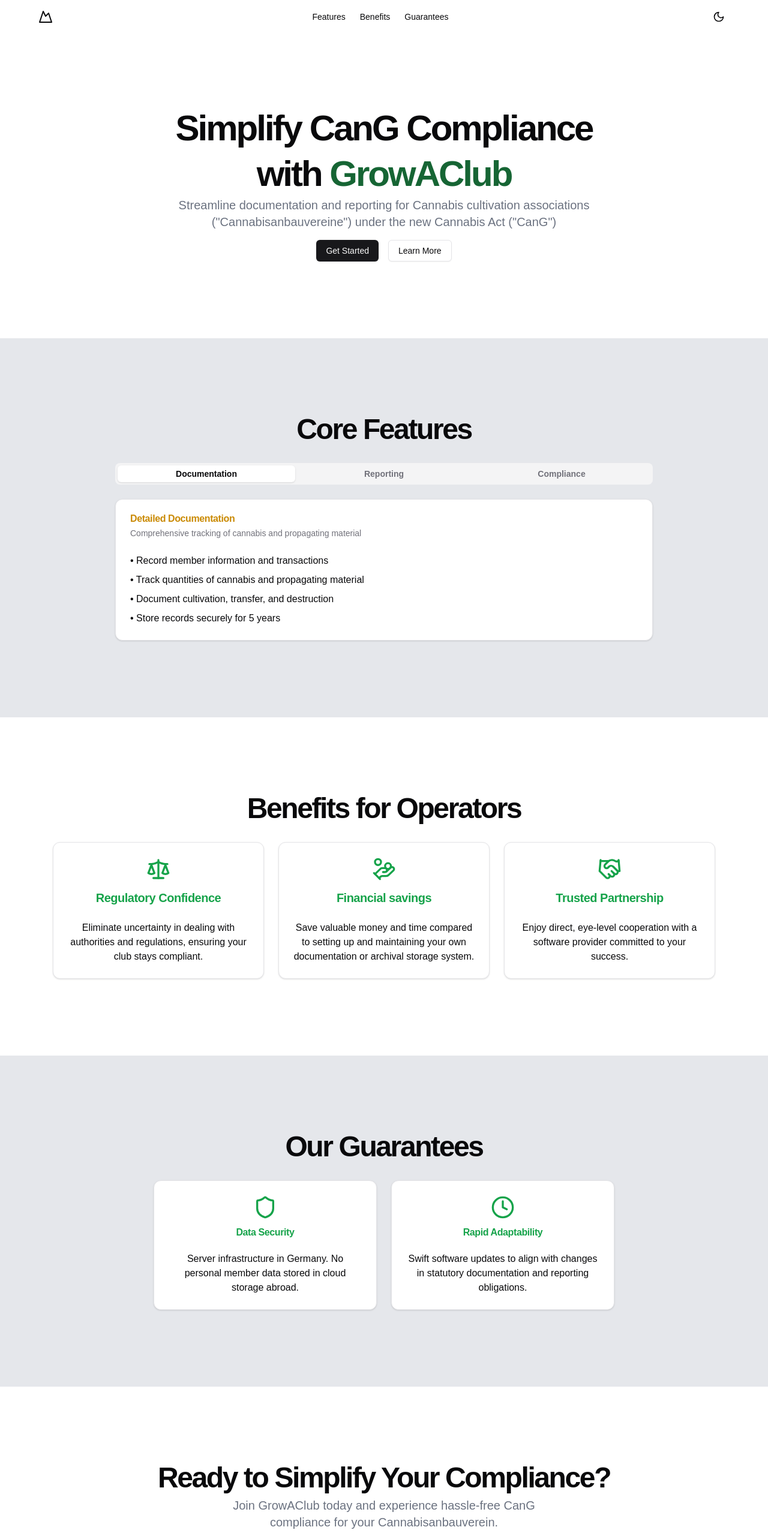
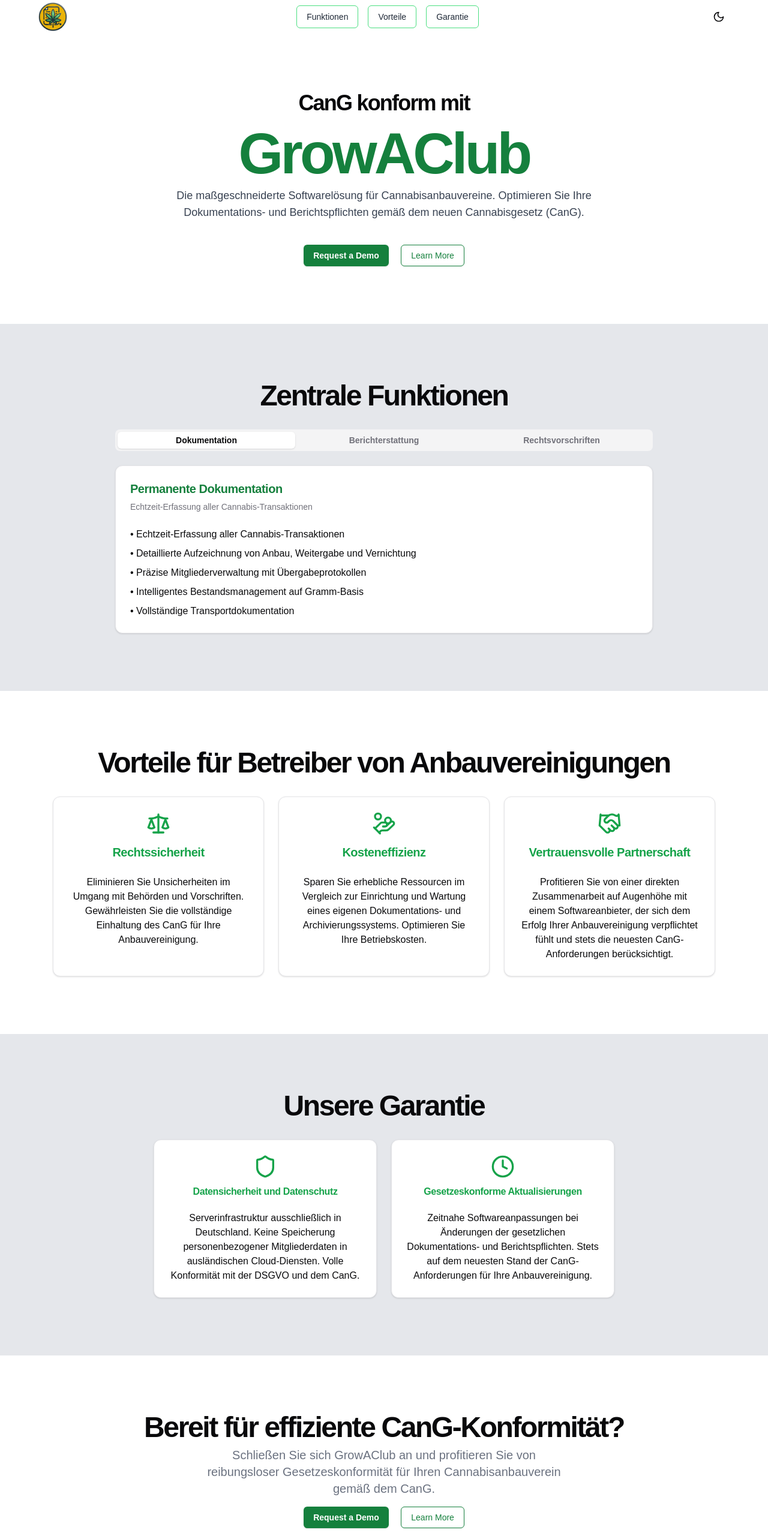
Before and after one commit to henningsieh/GrowAClub-One-Pager, a Next.js app: page / in a window 1280 px wide. Shown: the top 2566 px of the page at 60% size. Built offline with nearby package versions, Linux system fonts and the light colour scheme.

Commit message:
feat: german style with logo

```diff
--- a/app/globals.css
+++ b/app/globals.css
@@ -85,7 +85,3 @@
     @apply rounded-sm bg-green-400/40 transition-colors duration-300 dark:bg-green-800/40;
   }
 }
-
-.text-gold {
-  color: #ca8a04; /* or any specific gold color code */
-}
--- a/app/page.tsx
+++ b/app/page.tsx
@@ -15,12 +15,12 @@
   Shield,
   Clock,
   Handshake,
-  Mountain,
   Moon,
   Sun,
   Scale,
   HandCoins,
 } from "lucide-react";
+import Image from "next/image";
 
 export default function LandingPage() {
   const [darkMode, setDarkMode] = useState(false);
@@ -59,36 +59,36 @@
 
   return (
     <div className="flex min-h-screen flex-col">
+      <div id="top"></div> {/* Add this at the very top of your page */}
       <header
         className={`fixed z-10 flex h-14 w-full items-center justify-center bg-transparent px-4 backdrop-blur-md lg:px-6 ${darkMode ? "bg-gray-800" : "bg-white"}`}
       >
         <div className="flex w-full max-w-6xl items-center justify-between">
-          {" "}
-          {/* Adjusted to justify-between */}
-          <Link className="flex items-center justify-center" href="#">
-            <Mountain className="h-6 w-6" />
+          <Link className="flex items-center justify-center" href="#top">
+            {/* <Mountain className="h-6 w-6" /> */}
+            <Image src="GrowAClub_logo.png" alt="App Logo" className="h-12 w-12" width={48} height={48} />
             <span className="sr-only">GrowAClub</span>
           </Link>
-          <nav className="flex justify-center gap-4 sm:gap-6">
+          <nav className="flex justify-center gap-2 sm:gap-4">
             {" "}
             {/* Center the nav links */}
             <Link
-              className="text-sm font-medium underline-offset-4 hover:underline"
+              className="text-sm font-medium text-gray-800 dark:text-gray-200 border border-green-400 dark:border-yellow-600 hover:bg-gray-100 dark:hover:bg-stone-800 rounded-md px-4 py-2 transition-colors duration-200"
               href="#features"
             >
-              Features
+              Funktionen
             </Link>
             <Link
-              className="text-sm font-medium underline-offset-4 hover:underline"
+              className="text-sm font-medium text-gray-800 dark:text-gray-200 border border-green-400 dark:border-yellow-600 hover:bg-gray-100 dark:hover:bg-stone-800 rounded-md px-4 py-2 transition-colors duration-200"
               href="#benefits"
             >
-              Benefits
+              Vorteile
             </Link>
             <Link
-              className="text-sm font-medium underline-offset-4 hover:underline"
+              className="text-sm font-medium text-gray-800 dark:text-gray-200 border border-green-400 dark:border-yellow-600 hover:bg-gray-100 dark:hover:bg-stone-800 rounded-md px-4 py-2 transition-colors duration-200"
               href="#guarantees"
             >
-              Guarantees
+              Garantie
             </Link>
           </nav>
           <button
@@ -99,47 +99,43 @@
               <Sun className="h-5 w-5" />
             ) : (
               <Moon className="h-5 w-5" />
-            )}{" "}
-            {/* Icon for dark/light mode */}
-            {/* <span className="ml-2">{darkMode ? 'Light Mode' : 'Dark Mode'}</span> */}
+            )}
           </button>
         </div>
       </header>
       <main className="flex-1 pt-14">
-        <section className="w-full py-12 md:py-24 lg:py-32">
+        <section className="w-full py-12 md:py-16 lg:py-24">
           <div className="container mx-auto max-w-6xl px-4 md:px-6">
-            <div className="flex flex-col items-center space-y-4 text-center">
+            <div className="flex flex-col items-center space-y-10 text-center">
               <div className="space-y-2">
-                <h1 className="text-3xl font-bold tracking-tighter sm:text-4xl md:text-5xl lg:text-6xl">
-                  Simplify CanG Compliance
-                  <br />
+                <h1 className="font-bold tracking-tighter text-xl sm:text-2xl md:text-3xl lg:text-4xl">
+                  CanG konform mit
                 </h1>
-                <h1 className="pt-2 text-3xl font-bold tracking-tighter sm:text-4xl md:text-5xl lg:text-6xl">
-                  with{" "}
-                  <span className="text-green-800 dark:text-yellow-500">
+
+                <h2 className="pt-2 font-bold tracking-tighter text-5xl sm:text-6xl md:text-7xl lg:text-8xl">
+                  <span className="text-green-700 dark:text-yellow-500">
                     GrowAClub
                   </span>
-                </h1>
-                <p className="mx-auto max-w-[700px] text-gray-500 dark:text-gray-400 md:text-xl">
-                  Streamline documentation and reporting for Cannabis
-                  cultivation associations (&quot;Cannabisanbauvereine&quot;)
-                  under the new Cannabis Act (&quot;CanG&quot;)
+                </h2>
+
+                <p className="mx-auto max-w-[700px] text-gray-700 dark:text-gray-300 md:text-lg">
+                  Die maßgeschneiderte Softwarelösung für Cannabisanbauvereine. Optimieren Sie Ihre Dokumentations- und Berichtspflichten gemäß dem neuen Cannabisgesetz (CanG).
                 </p>
               </div>
               <div className="space-x-4">
-                <Button>Get Started</Button>
-                <Button variant="outline">Learn More</Button>
+                <Button className="font-bold bg-green-700 dark:bg-yellow-600 text-white hover:bg-green-800 dark:hover:bg-yellow-500">Request a Demo</Button> {/* Added hover effect */}
+                <Button variant="outline" className="border-green-700 dark:border-yellow-500 text-green-700 dark:text-yellow-500 hover:bg-green-100 dark:hover:bg-stone-800">Learn More</Button> {/* Added hover effect */}
               </div>
             </div>
           </div>
         </section>
         <section
-          className="w-full bg-gray-200 py-12 dark:bg-zinc-950 md:py-24 lg:py-32"
+          className="w-full py-12 md:py-16 lg:py-24 bg-gray-200 dark:bg-stone-950 "
           id="features"
         >
           <div className="container mx-auto max-w-6xl px-4 md:px-6">
             <h2 className="mb-8 text-center text-3xl font-bold tracking-tighter sm:text-5xl">
-              Core Features
+              Zentrale Funktionen
             </h2>
             <Tabs defaultValue="documentation" className="w-full">
               <div className="mx-auto max-w-4xl">
@@ -148,175 +144,174 @@
                     value="documentation"
                     className="w-full font-bold"
                   >
-                    Documentation
+                    Dokumentation
                   </TabsTrigger>
                   <TabsTrigger value="reporting" className="w-full font-bold">
-                    Reporting
+                    Berichterstattung
                   </TabsTrigger>
                   <TabsTrigger value="compliance" className="w-full font-bold">
-                    Compliance
+                    Rechtsvorschriften
                   </TabsTrigger>
                 </TabsList>
               </div>
               <div className="mx-auto mt-6 max-w-4xl">
                 <TabsContent value="documentation">
-                  <Card className="bg-white dark:bg-zinc-900">
+                  <Card className="bg-white dark:bg-stone-900">
                     <CardHeader>
-                      <CardTitle className="text-gold">
-                        Detailed Documentation
+                      <CardTitle className="text-xl text-green-700 dark:text-yellow-500">
+                        Permanente Dokumentation
                       </CardTitle>
                       <CardDescription>
-                        Comprehensive tracking of cannabis and propagating
-                        material
+                        Echtzeit-Erfassung aller Cannabis-Transaktionen
                       </CardDescription>
                     </CardHeader>
                     <CardContent className="space-y-2">
-                      <p>• Record member information and transactions</p>
-                      <p>
-                        • Track quantities of cannabis and propagating material
-                      </p>
-                      <p>• Document cultivation, transfer, and destruction</p>
-                      <p>• Store records securely for 5 years</p>
+                      <p>• Echtzeit-Erfassung aller Cannabis-Transaktionen</p>
+                      <p>• Detaillierte Aufzeichnung von Anbau, Weitergabe und Vernichtung</p>
+                      <p>• Präzise Mitgliederverwaltung mit Übergabeprotokollen</p>
+                      <p>• Intelligentes Bestandsmanagement auf Gramm-Basis</p>
+                      <p>• Vollständige Transportdokumentation</p>
                     </CardContent>
+
                   </Card>
                 </TabsContent>
                 <TabsContent value="reporting">
-                  <Card className="bg-white dark:bg-zinc-900">
+                  <Card className="bg-white dark:bg-stone-900">
                     <CardHeader>
-                      <CardTitle>Automated Reporting</CardTitle>
+                      <CardTitle className="text-xl text-green-700 dark:text-yellow-500">
+                        Jährliche Berichterstattung
+                      </CardTitle>
                       <CardDescription>
-                        Effortless generation and submission of required reports
+                        Automatische Generierung des Jahresberichts bis 31. Januar
                       </CardDescription>
                     </CardHeader>
                     <CardContent className="space-y-2">
-                      <p>• Manual trigger for on-demand reports</p>
-                      <p>• Automatic annual submission by January 31st</p>
-                      <p>
-                        • Detailed breakdowns by cannabis variety, THC, and CBD
-                        content
-                      </p>
-                      <p>• Anonymized electronic transmission to authorities</p>
+                      <p>• Automatische Generierung des Jahresberichts bis 31. Januar</p>
+                      <p>• Sortenspezifische Aufschlüsselung aller Cannabis-Mengen</p>
+                      <p>• Berechnung durchschnittlicher THC- und CBD-Gehalte</p>
+                      <p>• Übersichtliche Darstellung von Anbau, Weitergabe und Vernichtung</p>
+                      <p>• Präzise Bestandserfassung zum Jahresende</p>
                     </CardContent>
+
                   </Card>
                 </TabsContent>
                 <TabsContent value="compliance">
-                  <Card className="bg-white dark:bg-zinc-900">
+                  <Card className="bg-white dark:bg-stone-900">
                     <CardHeader>
-                      <CardTitle>Compliance Assurance</CardTitle>
+                      <CardTitle className="text-xl text-green-700 dark:text-yellow-500">
+                        Gesetzeskonformität & Datensicherheit
+                      </CardTitle>
                       <CardDescription>
-                        Stay aligned with CanG regulations effortlessly
+                        Datenschutzkonforme Speicherung aller sensiblen Informationen
                       </CardDescription>
                     </CardHeader>
                     <CardContent className="space-y-2">
-                      <p>
-                        • Built-in forms and processes aligned with Section 26
-                      </p>
-                      <p>• Real-time updates to reflect regulatory changes</p>
-                      <p>• Guidance on proper documentation practices</p>
-                      <p>• Alerts for upcoming reporting deadlines</p>
+                      <p>• Datenschutzkonforme Speicherung aller sensiblen Informationen</p>
+                      <p>• Redundante Datensicherung in deutschen Cloud-Rechenzentren</p>
+                      <p>• Automatische 5-Jahres-Archivierung aller relevanten Daten</p>
+                      <p>• Elektronische und fristgerechte Datenübermittlung an Behörden</p>
+                      <p>• Zugriffskontrollen und Benutzerrechtemanagement</p>
                     </CardContent>
+
+
                   </Card>
                 </TabsContent>
               </div>
             </Tabs>
           </div>
         </section>
-        <section className="w-full py-12 md:py-24 lg:py-32" id="benefits">
+        <section className="w-full py-12 md:py-16 lg:py-24" id="benefits">
+
           <div className="container mx-auto max-w-6xl px-4 md:px-6">
             <h2 className="mb-8 text-center text-3xl font-bold tracking-tighter sm:text-5xl">
-              Benefits for Operators
+              Vorteile für Betreiber von Anbauvereinigungen
             </h2>
-            <div className="grid gap-6 lg:grid-cols-3">
-              <Card>
+            <div className="mx-auto grid gap-6 max-w-6xl lg:grid-cols-3">
+              <Card className=" dark:bg-stone-900">
                 <CardHeader>
                   <Scale className="mx-auto mb-2 h-10 w-10 text-green-600 dark:text-yellow-500" />
                   <CardTitle className="text-center text-xl text-green-600 dark:text-yellow-500">
-                    Regulatory Confidence
+                    Rechtssicherheit
                   </CardTitle>
                 </CardHeader>
                 <CardContent className="text-center">
-                  Eliminate uncertainty in dealing with authorities and
-                  regulations, ensuring your club stays compliant.
+                  Eliminieren Sie Unsicherheiten im Umgang mit Behörden und Vorschriften. Gewährleisten Sie die vollständige Einhaltung des CanG für Ihre Anbauvereinigung.
                 </CardContent>
               </Card>
               <Card>
                 <CardHeader>
                   <HandCoins className="mx-auto mb-2 h-10 w-10 text-green-600 dark:text-yellow-500" />
                   <CardTitle className="text-center text-xl text-green-600 dark:text-yellow-500">
-                    Financial savings
+                    Kosteneffizienz
                   </CardTitle>
                 </CardHeader>
                 <CardContent className="text-center">
-                  Save valuable money and time compared to setting up and
-                  maintaining your own documentation or archival storage system.
+                  Sparen Sie erhebliche Ressourcen im Vergleich zur Einrichtung und Wartung eines eigenen Dokumentations- und Archivierungssystems. Optimieren Sie Ihre Betriebskosten.
                 </CardContent>
               </Card>
               <Card>
                 <CardHeader>
                   <Handshake className="mx-auto mb-2 h-10 w-10 text-green-600 dark:text-yellow-500" />
                   <CardTitle className="text-center text-xl text-green-600 dark:text-yellow-500">
-                    Trusted Partnership
+                    Vertrauensvolle Partnerschaft
                   </CardTitle>
                 </CardHeader>
                 <CardContent className="text-center">
-                  Enjoy direct, eye-level cooperation with a software provider
-                  committed to your success.
+                  Profitieren Sie von einer direkten Zusammenarbeit auf Augenhöhe mit einem Softwareanbieter, der sich dem Erfolg Ihrer Anbauvereinigung verpflichtet fühlt und stets die neuesten CanG-Anforderungen berücksichtigt.
                 </CardContent>
               </Card>
             </div>
           </div>
         </section>
         <section
-          className="w-full bg-gray-200 py-12 dark:bg-zinc-950 md:py-24 lg:py-32"
+          className="w-full py-12 md:py-16 lg:py-24 bg-gray-200 dark:bg-stone-950"
           id="guarantees"
         >
           <div className="container mx-auto max-w-6xl px-4 md:px-6">
+
           <h2 className="mb-8 text-center text-3xl font-bold tracking-tighter sm:text-5xl">
-              Our Guarantees
+            Unsere Garantie
           </h2>
           <div className="mx-auto grid max-w-3xl gap-6 lg:grid-cols-2">
             <Card>
               <CardHeader>
                 <Shield className="mx-auto mb-2 h-10 w-10 text-green-600 dark:text-yellow-500" />
                 <CardTitle className="text-center text-green-600 dark:text-yellow-500">
-                    Data Security
+                  Datensicherheit und Datenschutz
                 </CardTitle>
               </CardHeader>
               <CardContent className="text-center">
-                  Server infrastructure in Germany. No personal member data
-                  stored in cloud storage abroad.
+                Serverinfrastruktur ausschließlich in Deutschland. Keine Speicherung personenbezogener Mitgliederdaten in ausländischen Cloud-Diensten. Volle Konformität mit der DSGVO und dem CanG.
               </CardContent>
             </Card>
             <Card>
               <CardHeader>
                 <Clock className="mx-auto mb-2 h-10 w-10 text-green-600 dark:text-yellow-500" />
                 <CardTitle className="text-center text-green-600 dark:text-yellow-500">
-                    Rapid Adaptability
+                  Gesetzeskonforme Aktualisierungen
                 </CardTitle>
               </CardHeader>
               <CardContent className="text-center">
-                  Swift software updates to align with changes in statutory
-                  documentation and reporting obligations.
+                Zeitnahe Softwareanpassungen bei Änderungen der gesetzlichen Dokumentations- und Berichtspflichten. Stets auf dem neuesten Stand der CanG-Anforderungen für Ihre Anbauvereinigung.
               </CardContent>
             </Card>
           </div>
           </div>
         </section>
-        <section className="w-full py-12 md:py-24 lg:py-32">
+        <section className="w-full py-12 md:py-16 lg:py-24">
           <div className="container mx-auto max-w-6xl px-4 md:px-6">
             <div className="flex flex-col items-center space-y-4 text-center">
             <div className="space-y-2">
               <h2 className="text-3xl font-bold tracking-tighter sm:text-5xl">
-                  Ready to Simplify Your Compliance?
+                Bereit für effiziente CanG-Konformität?
               </h2>
               <p className="mx-auto max-w-[600px] text-gray-500 dark:text-gray-400 md:text-xl">
-                  Join GrowAClub today and experience hassle-free CanG
-                  compliance for your Cannabisanbauverein.
+                Schließen Sie sich GrowAClub an und profitieren Sie von reibungsloser Gesetzeskonformität für Ihren Cannabisanbauverein gemäß dem CanG.
               </p>
             </div>
               <div className="space-x-4">
-                <Button>Sign Up Now</Button>
-                <Button variant="outline">Request a Demo</Button>
+                <Button className="font-bold bg-green-700 dark:bg-yellow-600 text-white hover:bg-green-800 dark:hover:bg-yellow-500">Request a Demo</Button> {/* Added hover effect */}
+                <Button variant="outline" className="border-green-700 dark:border-yellow-500 text-green-700 dark:text-yellow-500 hover:bg-green-100 dark:hover:bg-stone-800">Learn More</Button> {/* Added hover effect */}
               </div>
             </div>
           </div>
--- a/next.config.mjs
+++ b/next.config.mjs
@@ -1,5 +1,8 @@
 /** @type {import('next').NextConfig} */
 const nextConfig = {
+  images: {
+    unoptimized: true, // Disable the Image Optimization API
+  },
   output: "export", // This tells Next.js to export a static site
 };
 
```
Also changed, not shown: public/GrowAClub_logo.png (added). Lines whose indentation alone changed are shown as unchanged.
